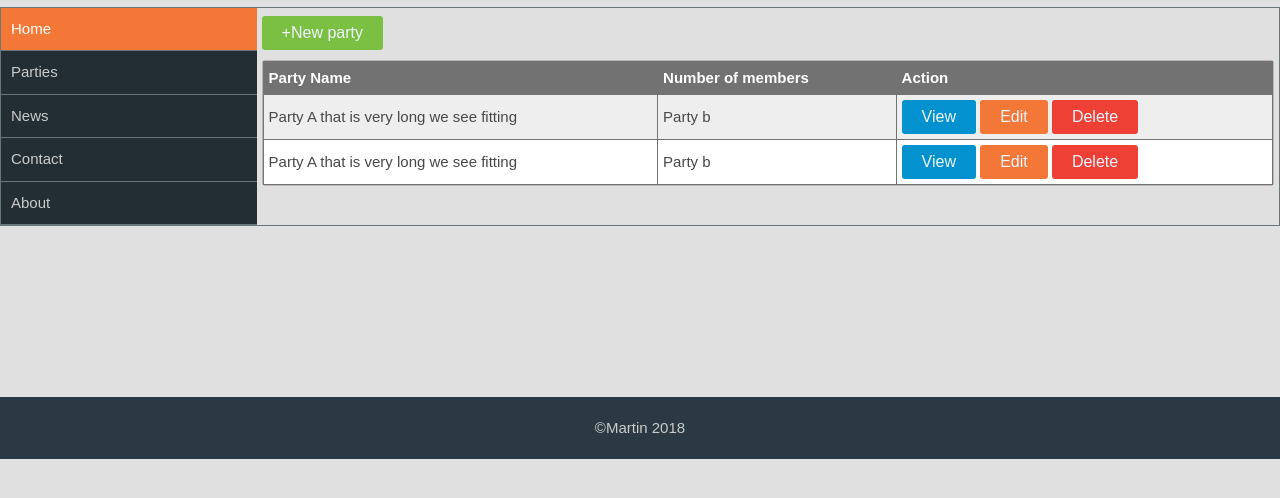
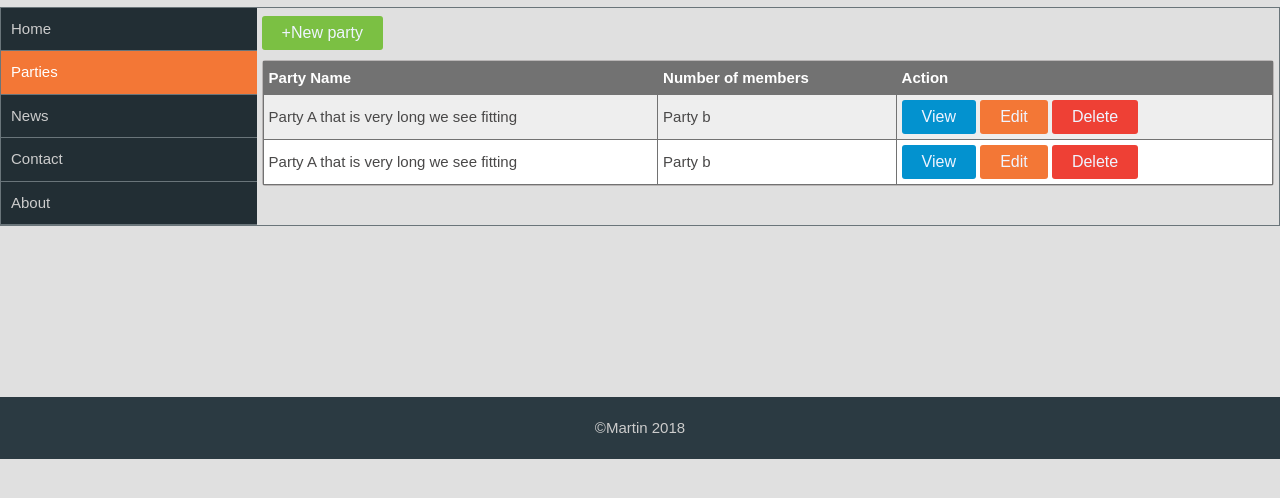
Before and after one commit to martinMutuma/Politico, a plain HTML site: page ui/admin/listpoliticalParties.html in a window 1280 px wide. Shown: the part 74-572 px from the top of the page. Drawn offline with Linux system fonts and the light colour scheme; a web font is replaced by a local one.

Commit message:
Update active link on parties list [finishes #163547479]

```diff
--- a/ui/admin/listpoliticalParties.html
+++ b/ui/admin/listpoliticalParties.html
@@ -27,7 +27,8 @@
 <main class="content">
   <div class="container-full">
     <div class="admin-grid">
-      <div class="sidebar"> <a class="active" href="#home">Home</a> <a href="admin/listpoliticalParties.html">Parties</a> <a href="#news">News</a> <a href="#contact">Contact</a> <a href="#about">About</a> </div>
+      <div class="sidebar"> <a class="" href="#home">Home</a>
+		  <a class="active" href="admin/listpoliticalParties.html">Parties</a> <a href="#news">News</a> <a href="#contact">Contact</a> <a href="#about">About</a> </div>
       <div class="admin-content">
         <div class="action-panel"> <a class="button bg-success pull-right" href="addparty.html">+New party </a> </div>
         <div class="card">
```
